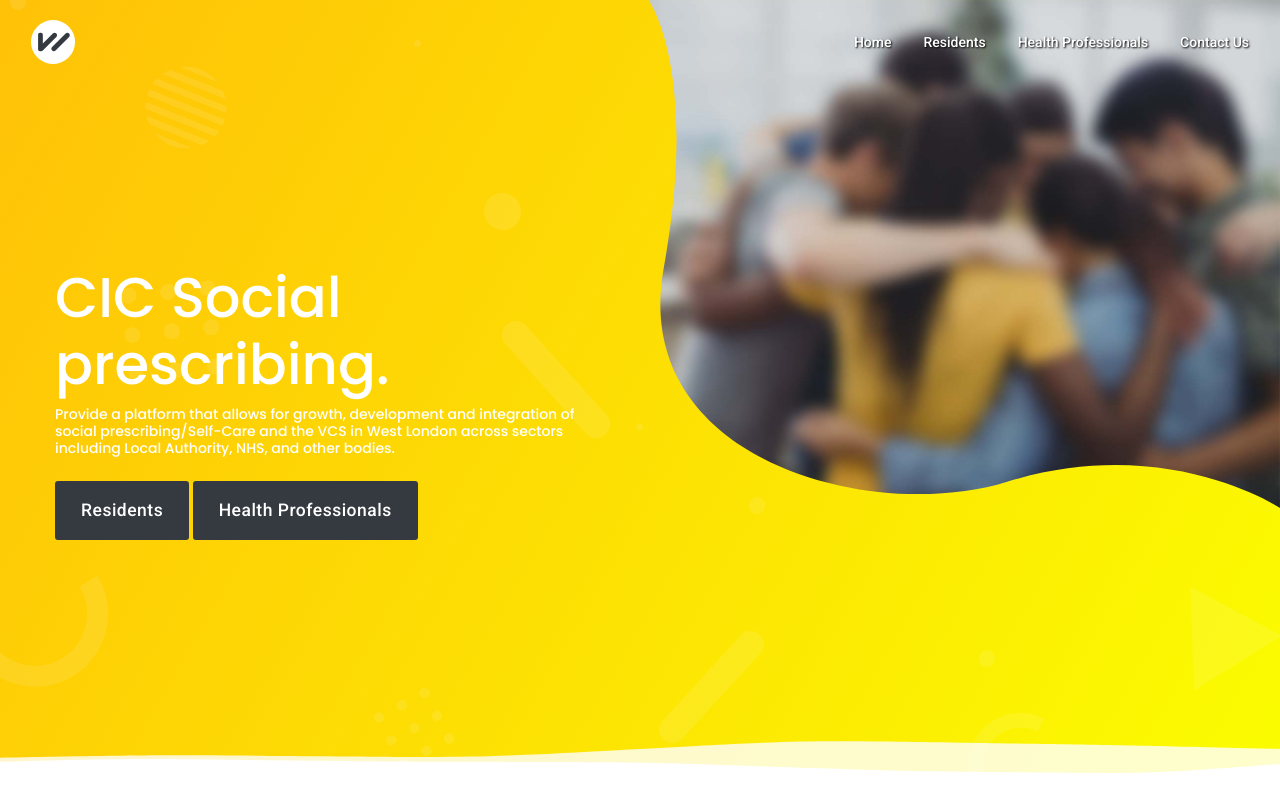
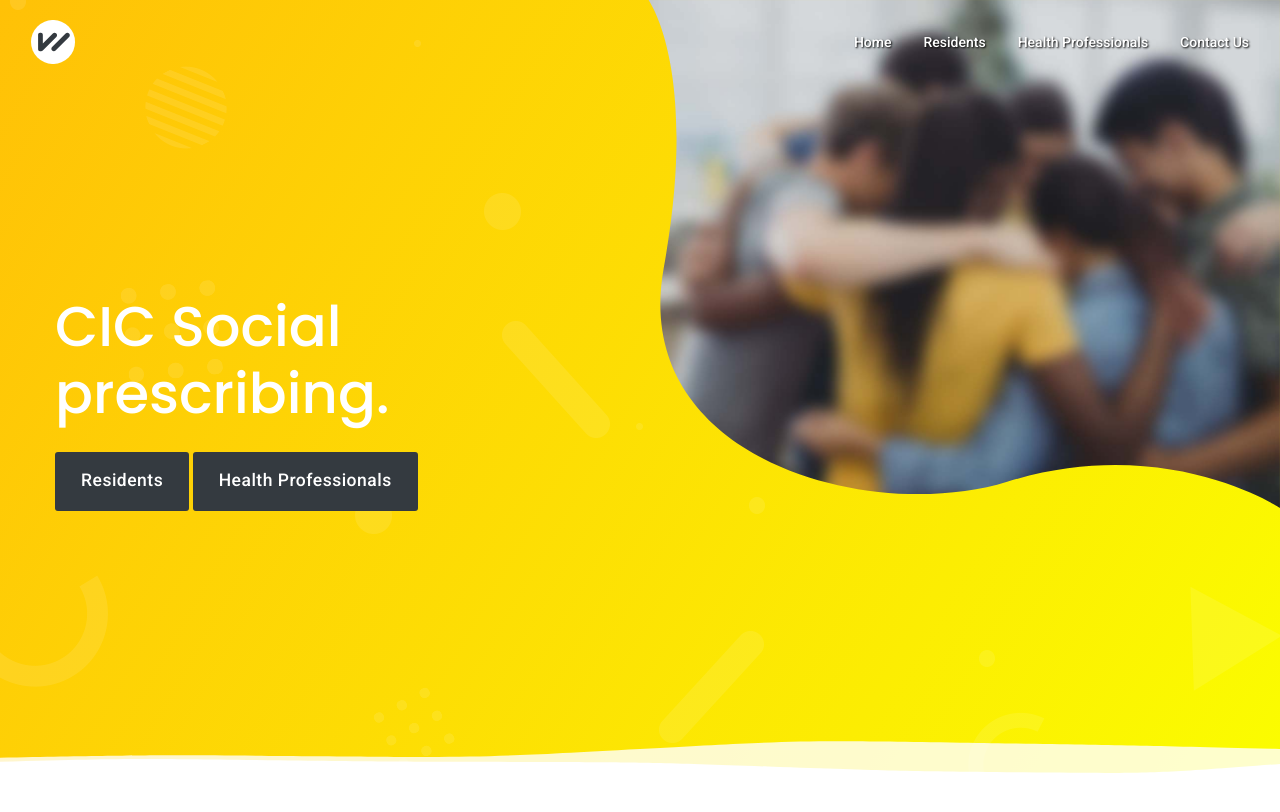
Before and after one commit to AgileVentures/cic-website, a Jekyll site: the page built from index.md, in a window 1280 px wide and 900 px high. Shown: the top 812 px of the window. Built offline with Jekyll 4.4.1, drawn with Linux system fonts in a browser that asks for light colours; some web fonts are replaced; some of the changed text lies outside the part shown.

Commit message:
Setup admin for home page

```diff
--- a/_data/home_page.yml
+++ b/_data/home_page.yml
@@ -3,3 +3,5 @@ home_page:
         CIC Social prescribing.
     - welcome_sub_title: >-
         Provide a platform that allows for growth, development and integration of social prescribing/Self-Care and the VCS in West London across sectors including Local Authority, NHS, and other bodies.
+    - organization_goal: >-
+        this is our goal in black and white.
--- a/_includes/footer.html
+++ b/_includes/footer.html
@@ -2,7 +2,10 @@
     <div class="container">
         <div class="d-block all-text-white">
             <div class="text-center">
-                <h3 class="m-0">Our organization goal here in clear text.</h3>
+				{% for page in site.data.home_page.home_page %}
+					<h3 class="m-0">{{ page.organization_goal }}</h3>
+				{% endfor %}
+
             </div>
         </div>
     </div>
--- a/_layouts/default.html
+++ b/_layouts/default.html
@@ -70,9 +70,14 @@
 			<div class="row align-self-center w-100">
 				<!-- banner Content -->
 				<div class="col-md-6 mt-md-0 all-text-white">
-					<h2 class="display-6 display-xl-4 font-weight-normal">CIC Social prescribing.</h2>
-					<p class="h6 mb-4 font-weight-normal d-none d-sm-block">Provide a platform that allows for growth, development and integration of social prescribing/Self-Care
-						and the VCS in West London across sectors including Local Authority, NHS, and other bodies.</p>
+					{% for page in site.data.home_page.home_page %}
+					<h2 class="display-6 display-xl-4 font-weight-normal">{{ page.welcome_title }} </h2>
+					{% endfor %}
+
+					{% for page in site.data.home_page.home_page %}
+					<p class="h6 mb-4 font-weight-normal d-none d-sm-block">{{ welcome_page.sub_title }} </p>
+					{% endfor %}
+
 					<a class="btn btn-dark btn-lg mb-7" href="/residents">Residents</a>
 					<a class="btn btn-dark btn-lg mb-7" href="/health-professionals">Health Professionals</a>
 				</div>
```
